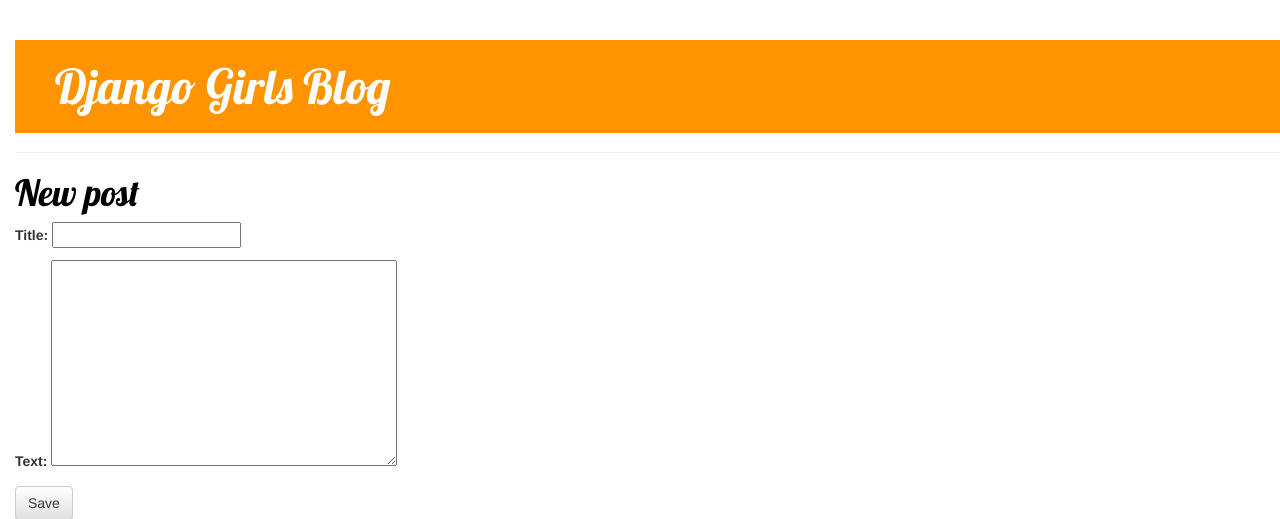
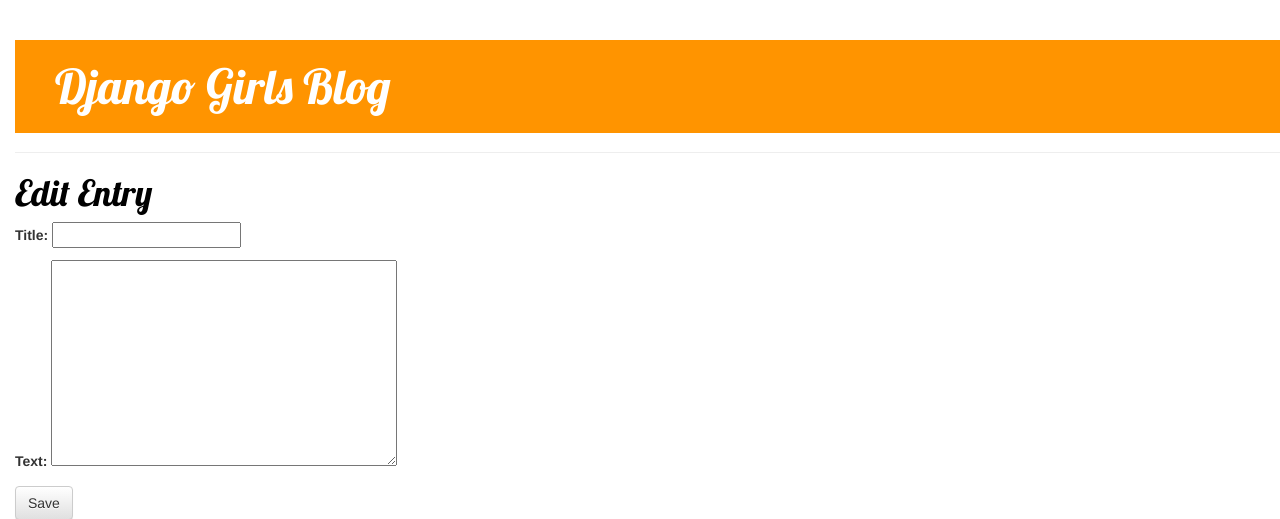
Before and after one commit to charmgranada/django_workshop, a Django app: page /post/new/ in a window 1280 px wide. Shown: the top 519 px of the page. Run offline with Django 3.2, Linux system fonts and the light colour scheme; some libraries are stand-ins or nearby versions.

Commit message:
Created a separate folder for models

```diff
--- /dev/null
+++ b/blog/models/__init__.py
@@ -0,0 +1 @@
+from .post import Post
--- a/blog/templates/blog/post_edit.html
+++ b/blog/templates/blog/post_edit.html
@@ -1,7 +1,7 @@
 {% extends 'blog/base.html' %}
 
 {% block content %}
-    <h1>New post</h1>
+    <h1>Edit Entry</h1>
     <form method="POST" class="post-form">{% csrf_token %}
         {{ form.as_p }}
         <button type="submit" class="save btn btn-default">Save</button>
--- a/blog/templates/blog/post_list.html
+++ b/blog/templates/blog/post_list.html
@@ -1,10 +1,15 @@
 {% extends "blog/base.html" %}
 
 {% block content %}
+
+<a class="btn btn-default" href="{% url 'post_new' %}">
+NEW ENTRY</a>
+
 {% for post in posts %}
     <div class="post">
         <h1><a href="{% url "blog.views.post_detail" pk=post.pk %}">{{ post.title }}</a></h1>
     </div>
+
     <div class="details">
         <p>by: {{ post.author.username }}</p>
 
--- a/blog/views.py
+++ b/blog/views.py
@@ -1,6 +1,6 @@
 from django.shortcuts import render, get_object_or_404, redirect
 from django.utils import timezone
-from .models import Post
+from .models import *
 from .forms import PostForm
 
 
```
Also changed, not shown: blog/models/post.py (line endings or trailing spaces).
